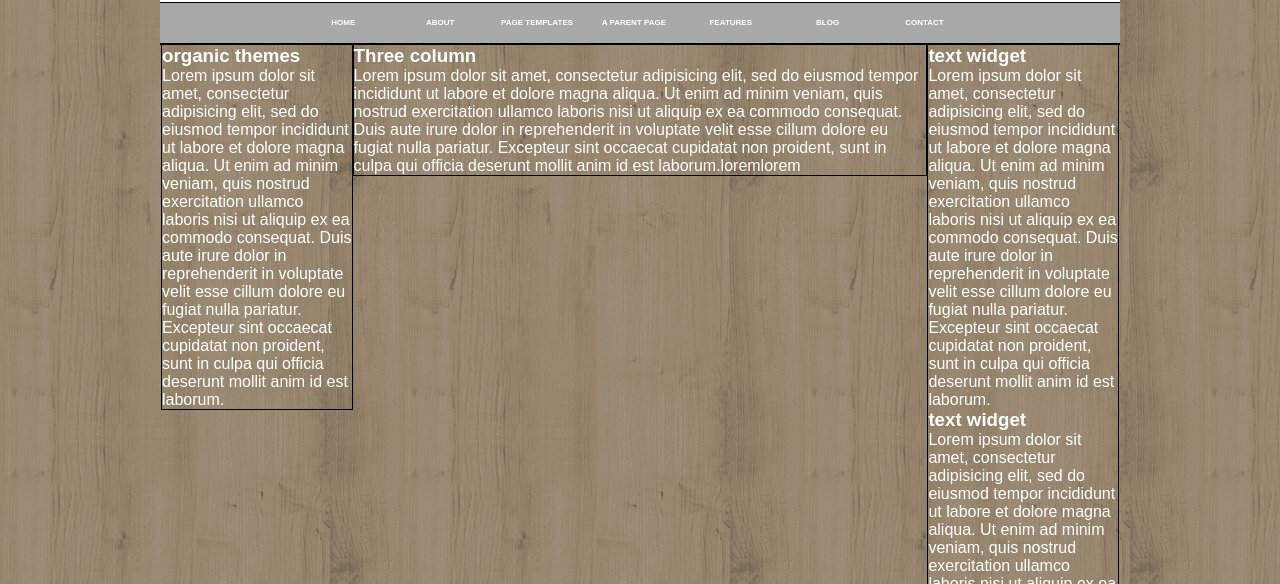
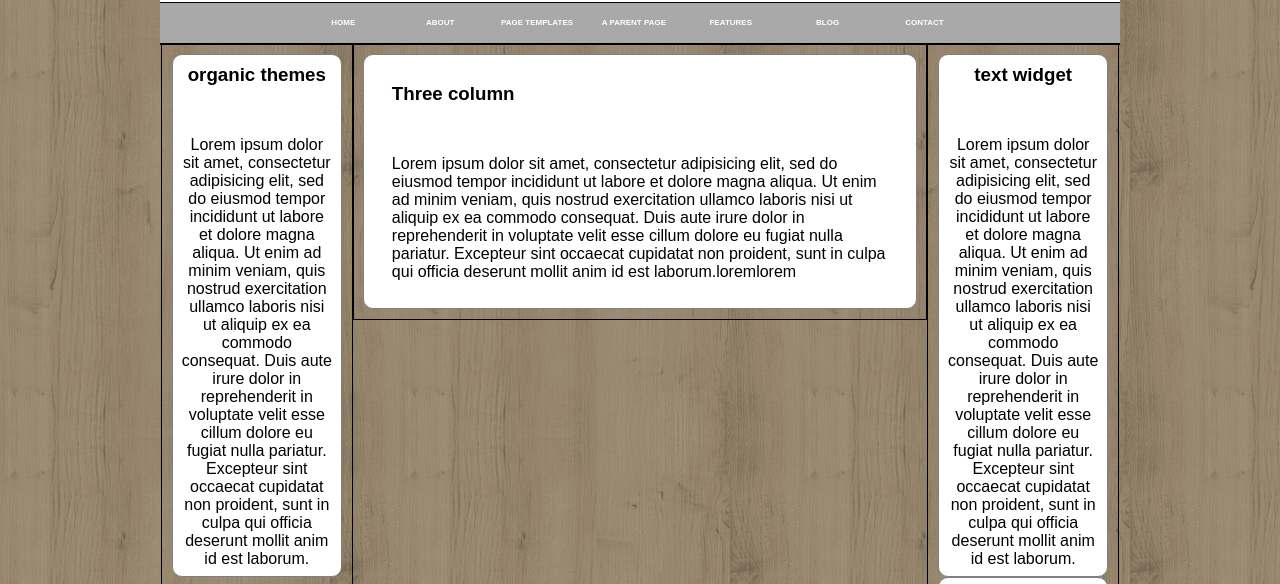
Before and after one commit to AlbertoLiguori/htmlcss-struttura-wp, a plain HTML site: page index.html in a window 1280 px wide. Shown: the part 367-951 px from the top of the page. Drawn offline with Linux system fonts and the light colour scheme.

Commit message:
step by step

```diff
--- a/css/style.css
+++ b/css/style.css
@@ -72,22 +72,43 @@ main{
   margin-right: auto;
   margin-left: auto;
   border:1px solid black;
+  color:black;
 }
+
+p{
+  margin-top:50px;
+}
+
+
 
 .col-1-of-3{
   width:20%;
   float:left;
-  border:1px solid black
+  border:1px solid black;
+  text-align:center;
 }
 
 .col-2-of-3{
+  float:left;
   width:60%;
-  float:left;
-  border:1px solid black
+  border:1px solid black;
 }
 
 .col-3-of-3{
   width:20%;
   float:left;
-  border:1px solid black
+  border:1px solid black;
+  text-align:center;
 }
+
+.col{
+  padding:1%;
+}
+
+.element{
+  padding:5%;
+  background-color: white;
+  border:1px solid grey;
+  border-radius:10px;
+
+}
--- a/index.html
+++ b/index.html
@@ -30,8 +30,8 @@
 
 
         <main>
-                <div class="col-1-of-3">
-                    <div class="">
+                <div class="col col-1-of-3">
+                    <div class="element">
                         <h3>organic themes</h3>
                         <p>Lorem ipsum dolor sit amet, consectetur adipisicing elit, sed do eiusmod tempor incididunt ut labore et dolore magna aliqua. Ut enim ad minim veniam, quis nostrud exercitation ullamco laboris nisi ut aliquip ex ea commodo consequat. Duis aute irure dolor in reprehenderit in voluptate velit esse cillum dolore eu fugiat nulla pariatur. Excepteur sint occaecat cupidatat non proident, sunt in culpa qui officia deserunt mollit anim id est laborum.
                         </p>
@@ -40,27 +40,31 @@
 
                 </div>
 
-                <div class="col-2-of-3">
+                <div class="col col-2-of-3">
+                  <div class="element">
+
+
                   <h3>Three column</h3>
                   <p>Lorem ipsum dolor sit amet, consectetur adipisicing elit, sed do eiusmod tempor incididunt ut labore et dolore magna aliqua. Ut enim ad minim veniam, quis nostrud exercitation ullamco laboris nisi ut aliquip ex ea commodo consequat. Duis aute irure dolor in reprehenderit in voluptate velit esse cillum dolore eu fugiat nulla pariatur. Excepteur sint occaecat cupidatat non proident, sunt in culpa qui officia deserunt mollit anim id est laborum.loremlorem
                   </p>
+                  </div>
 
                 </div>
 
-                <div class="col-3-of-3">
-                  <div class="">
+                <div class="col col-3-of-3">
+                  <div class="element">
                     <h3>text widget</h3>
                     <p>Lorem ipsum dolor sit amet, consectetur adipisicing elit, sed do eiusmod tempor incididunt ut labore et dolore magna aliqua. Ut enim ad minim veniam, quis nostrud exercitation ullamco laboris nisi ut aliquip ex ea commodo consequat. Duis aute irure dolor in reprehenderit in voluptate velit esse cillum dolore eu fugiat nulla pariatur. Excepteur sint occaecat cupidatat non proident, sunt in culpa qui officia deserunt mollit anim id est laborum.</p>
 
                   </div>
 
-                  <div class="">
+                  <div class="element">
                     <h3>text widget</h3>
                     <p>Lorem ipsum dolor sit amet, consectetur adipisicing elit, sed do eiusmod tempor incididunt ut labore et dolore magna aliqua. Ut enim ad minim veniam, quis nostrud exercitation ullamco laboris nisi ut aliquip ex ea commodo consequat. Duis aute irure dolor in reprehenderit in voluptate velit esse cillum dolore eu fugiat nulla pariatur. Excepteur sint occaecat cupidatat non proident, sunt in culpa qui officia deserunt mollit anim id est laborum.</p>
 
                   </div>
 
-                  <div class="">
+                  <div class="element">
                     <h3>text widget</h3>
                     <p>Lorem ipsum dolor sit amet, consectetur adipisicing elit, sed do eiusmod tempor incididunt ut labore et dolore magna aliqua. Ut enim ad minim veniam, quis nostrud exercitation ullamco laboris nisi ut aliquip ex ea commodo consequat. Duis aute irure dolor in reprehenderit in voluptate velit esse cillum dolore eu fugiat nulla pariatur. Excepteur sint occaecat cupidatat non proident, sunt in culpa qui officia deserunt mollit anim id est laborum.</p>
 
```
